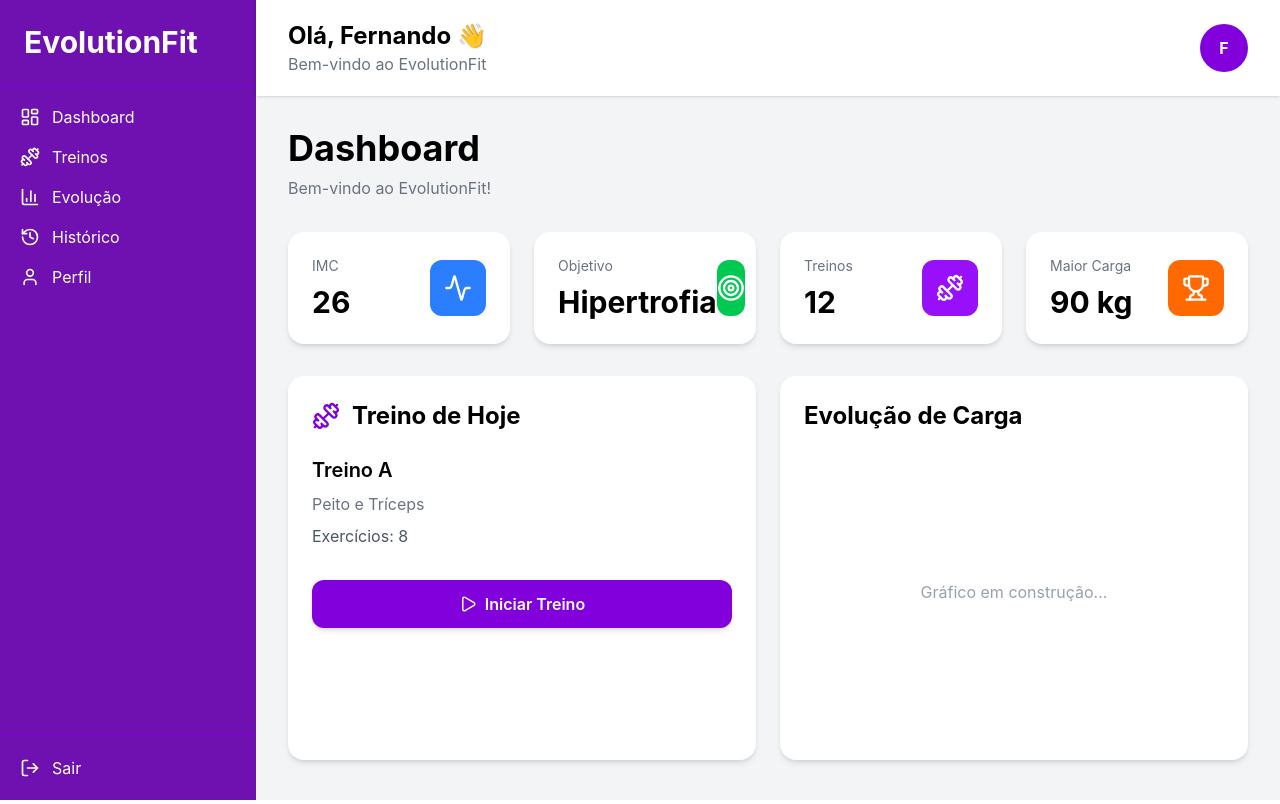
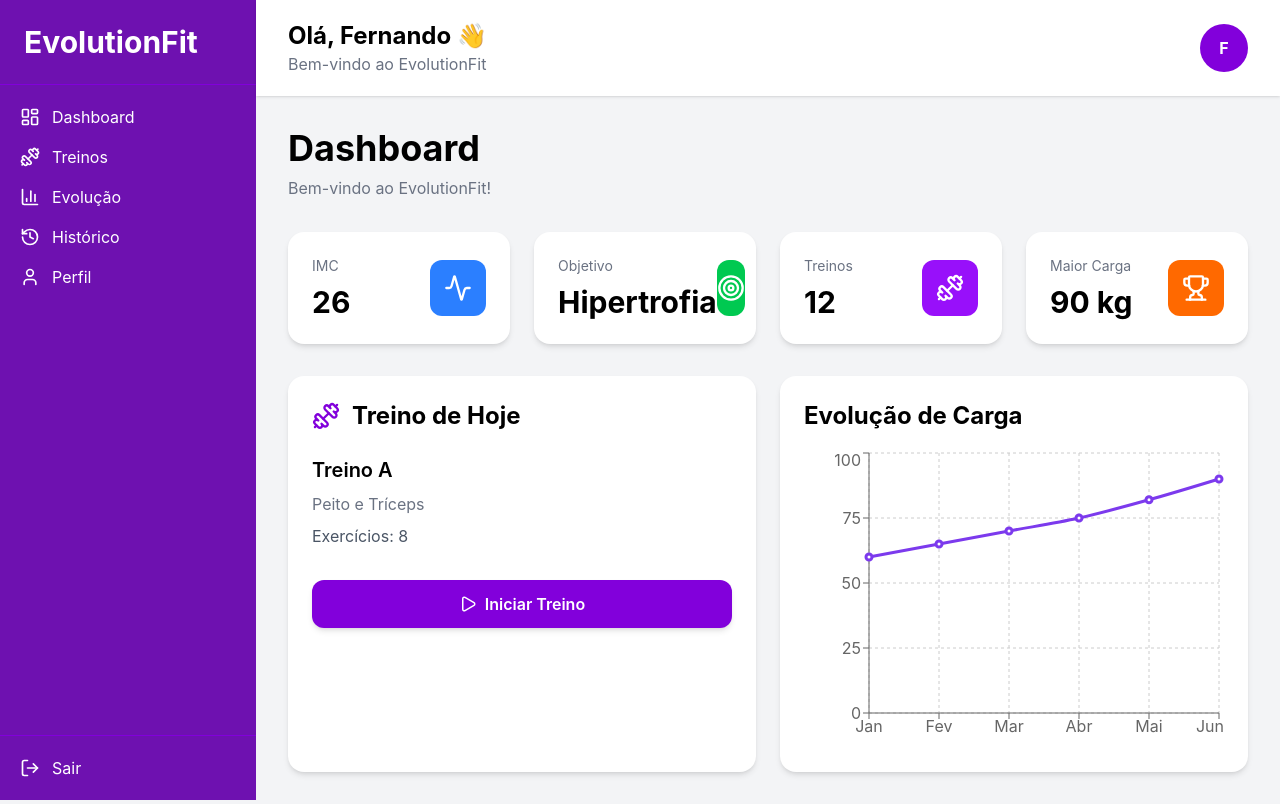
Before and after one commit to Fernando-Moreno-7/projetoTCC, a React app in the folder frontend/: page / in a window 1280 px wide. Built offline with nearby package versions, Linux system fonts and the light colour scheme; the HTML template or start-up script is replaced by a standard one.

Commit message:
adicionando dashboard com cards, treino do dia e gráfico de evolução

```diff
--- a/frontend/package.json
+++ b/frontend/package.json
@@ -15,6 +15,7 @@
     "react": "^19.2.7",
     "react-dom": "^19.2.7",
     "react-icons": "^5.7.0",
+    "recharts": "^3.10.1",
     "tailwindcss": "^4.3.3"
   },
   "devDependencies": {
--- /dev/null
+++ b/frontend/src/components/GraficoEvolucao/GraficoEvolucao.jsx
@@ -0,0 +1,59 @@
+import {
+    LineChart,
+    Line,
+    XAxis,
+    YAxis,
+    CartesianGrid,
+    Tooltip,
+    ResponsiveContainer
+} from "recharts";
+const dados = [
+
+    { mes: "Jan", carga: 60 },
+
+    { mes: "Fev", carga: 65 },
+
+    { mes: "Mar", carga: 70 },
+
+    { mes: "Abr", carga: 75 },
+
+    { mes: "Mai", carga: 82 },
+
+    { mes: "Jun", carga: 90 }
+
+];
+export default function GraficoEvolucao() {
+
+    return (
+
+        <ResponsiveContainer
+            width="100%"
+            height={300}
+        >
+
+            <LineChart
+                data={dados}
+            >
+
+                <CartesianGrid strokeDasharray="3 3" />
+
+                <XAxis dataKey="mes" />
+
+                <YAxis />
+
+                <Tooltip />
+
+                <Line
+                    type="monotone"
+                    dataKey="carga"
+                    stroke="#7C3AED"
+                    strokeWidth={3}
+                />
+
+            </LineChart>
+
+        </ResponsiveContainer>
+
+    );
+
+}
--- a/frontend/src/pages/Dashboard/Dashboard.jsx
+++ b/frontend/src/pages/Dashboard/Dashboard.jsx
@@ -1,6 +1,7 @@
 import Layout from "../../components/Layout/Layout";
 import Card from "../../components/Card/Card";
 import TreinoHoje from "../../components/TreinoHoje/TreinoHoje";
+import GraficoEvolucao from "../../components/GraficoEvolucao/GraficoEvolucao";
 
 import {
     Activity,
@@ -59,22 +60,17 @@ export default function Dashboard() {
     <div className="grid grid-cols-2 gap-6 mt-8">
 
     <TreinoHoje />
+<div className="bg-white rounded-2xl shadow-md p-6">
 
-    <div className="bg-white rounded-2xl shadow-md p-6">
+    <h2 className="text-2xl font-bold mb-4">
 
-        <h2 className="text-2xl font-bold mb-4">
+        Evolução de Carga
 
-            Evolução de Carga
+    </h2>
 
-        </h2>
+    <GraficoEvolucao />
 
-        <div className="h-72 flex items-center justify-center text-gray-400">
-
-            Gráfico em construção...
-
-        </div>
-
-    </div>
+</div>
 
 </div>
 
```
Also changed, not shown: 1 other file (tests, documents, lock files or other folders).
